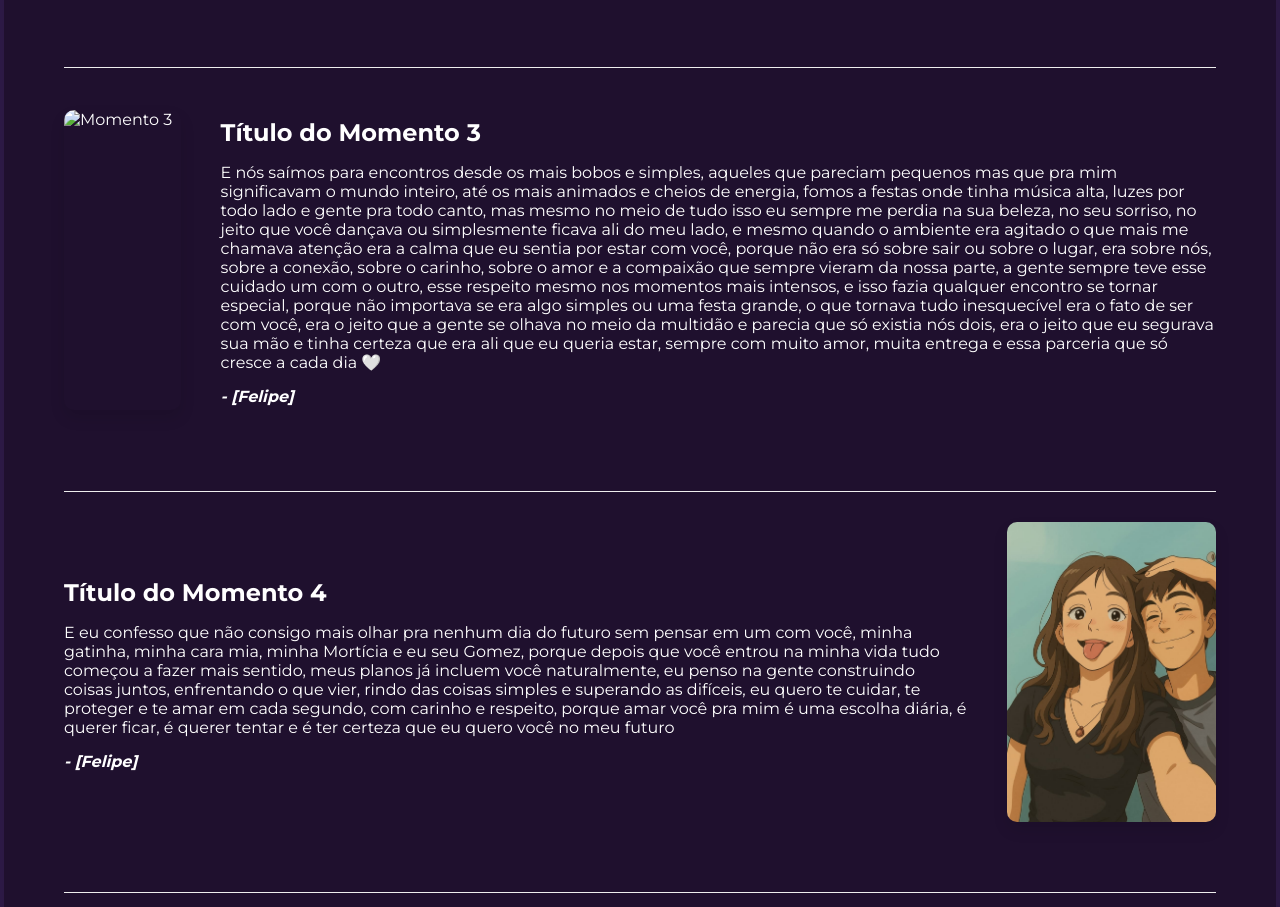
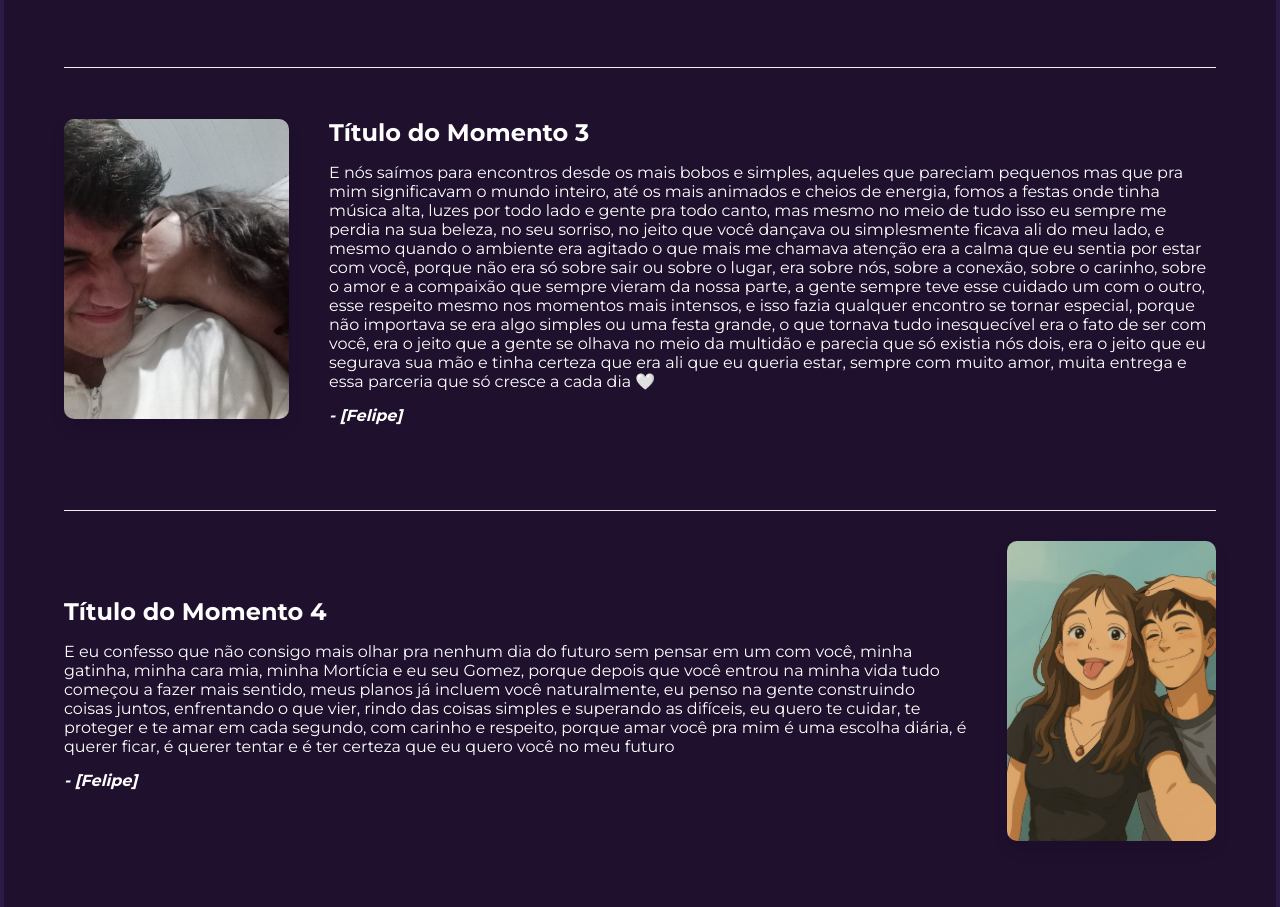
Before and after one commit to GusTZer0/Fromthebeginning, a plain HTML site: page index.html in a window 1280 px wide. Shown: the part 1335-2242 px from the top of the page. Drawn offline with Linux system fonts and the light colour scheme; the site is published under a folder, as on GitHub Pages, so addresses that start at the root find nothing.

Commit message:
Update index.html

```diff
--- a/index.html
+++ b/index.html
@@ -86,7 +86,7 @@
         </div>
 
         <div class="personal-section">
-            <img src="/imagens/fl3.jpeg" alt="Momento 3" class="main-image">
+            <img src="imagens/fl3.jpeg" alt="Momento 3" class="main-image">
             <div class="message-box">
                 <h2>Título do Momento 3</h2>
                 <p>E nós saímos para encontros desde os mais bobos e simples,
```
